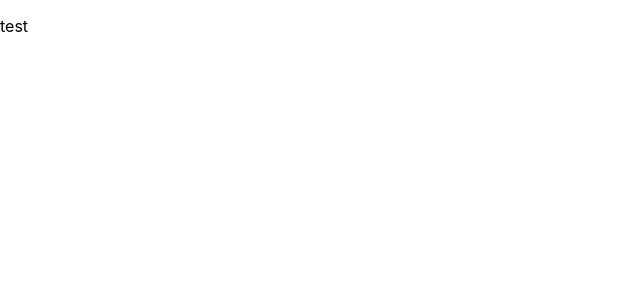
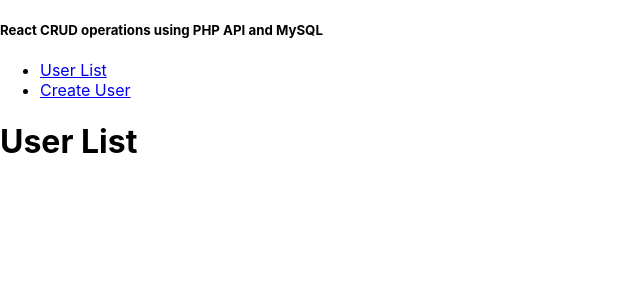
Before and after one commit to jakubkozlowski1104/trip-tip, a JavaScript app: page / in a window 1280 px wide. Shown: the top 300 px of the page, without its empty margins (0-640 px from the left). Built offline with nearby package versions, Linux system fonts and the light colour scheme; the HTML template or start-up script is replaced by a standard one.

Commit message:
add react router, and example paths

```diff
--- a/src/App.js
+++ b/src/App.js
@@ -1,7 +1,29 @@
+import { BrowserRouter, Routes, Route, NavLink } from 'react-router-dom';
+import UserList from './components/UserList/UserList';
+import CreateUser from './components/CreateUser/CreateUser';
+import EditUser from './components/EditUser/EditUser';
+
 function App() {
   return (
     <div className='App'>
-      <p>test</p>
+      <h5>React CRUD operations using PHP API and MySQL</h5>
+      <BrowserRouter>
+        <nav>
+          <ul>
+            <li>
+              <NavLink to='/'>User List</NavLink>
+            </li>
+            <li>
+              <NavLink to='user/create'>Create User</NavLink>
+            </li>
+          </ul>
+        </nav>
+        <Routes>
+          <Route index element={<UserList />} />
+          <Route path='user/create' element={<CreateUser />} />
+          <Route path='user/:id/edit' element={<EditUser />} />
+        </Routes>
+      </BrowserRouter>
     </div>
   );
 }
```
